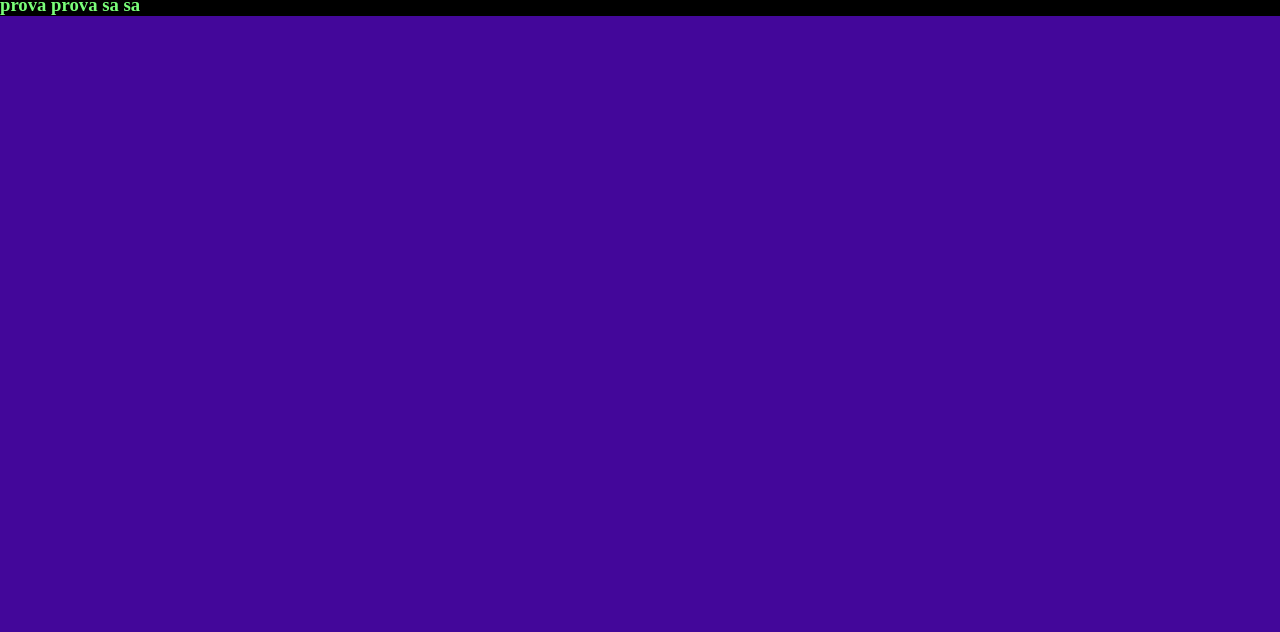
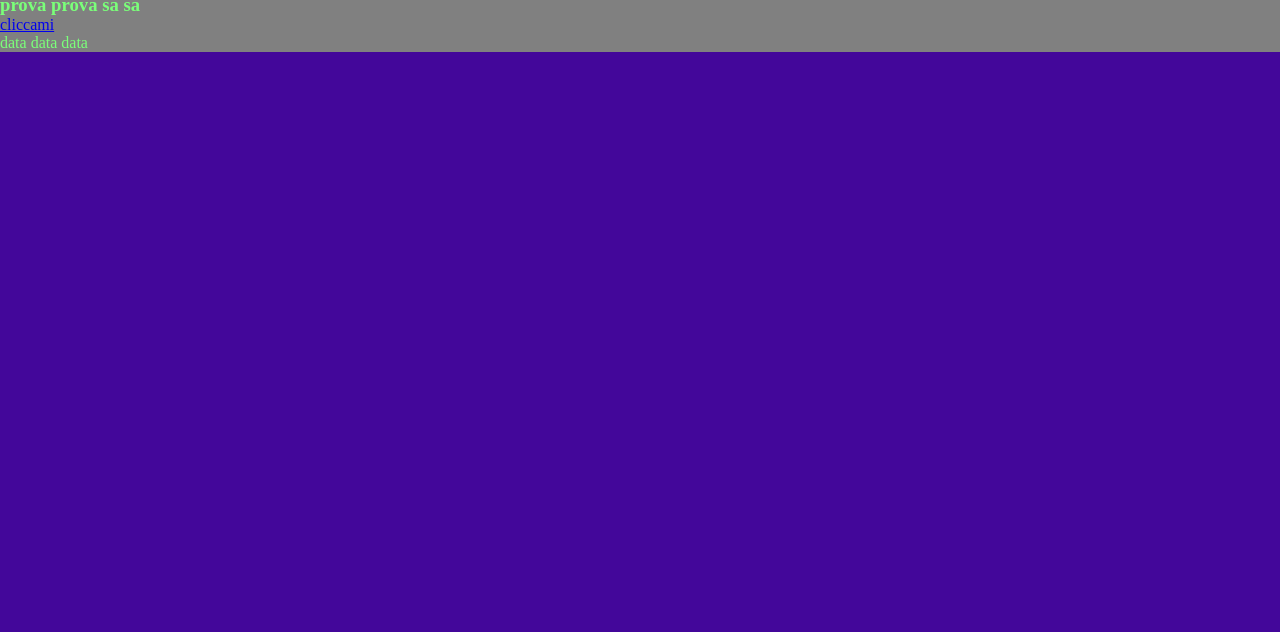
Before and after one commit to Mic-9/JS_Advanced, a plain HTML site: page index.html in a window 1280 px wide. Shown: the part 120-752 px from the top of the page. Drawn offline with Linux system fonts and the light colour scheme.

Commit message:
Fine js frame base

```diff
--- a/JS/script.js
+++ b/JS/script.js
@@ -13,6 +13,17 @@ function NewsFrame(classe, div_a) {
   const link = document.createElement("div");
   link.className = div_a;
   frm.appendChild(link);
+  const a = document.createElement("a");
+  a.setAttribute("href", "ciao.com");
+  a.setAttribute("target", "_blank");
+  link.appendChild(a);
+  const text_a = document.createTextNode("cliccami");
+  a.appendChild(text_a);
+
+  const data = document.createElement("div");
+  frm.appendChild(data);
+  const text_d = document.createTextNode("data data data");
+  data.appendChild(text_d);
 
   const corpo = document.getElementById("corpo");
   corpo.appendChild(frm);
--- a/css/style.css
+++ b/css/style.css
@@ -13,7 +13,7 @@ h1 {
 }
 
 .frame {
-  background-color: black;
+  background-color: gray;
 }
 
 footer {
```
